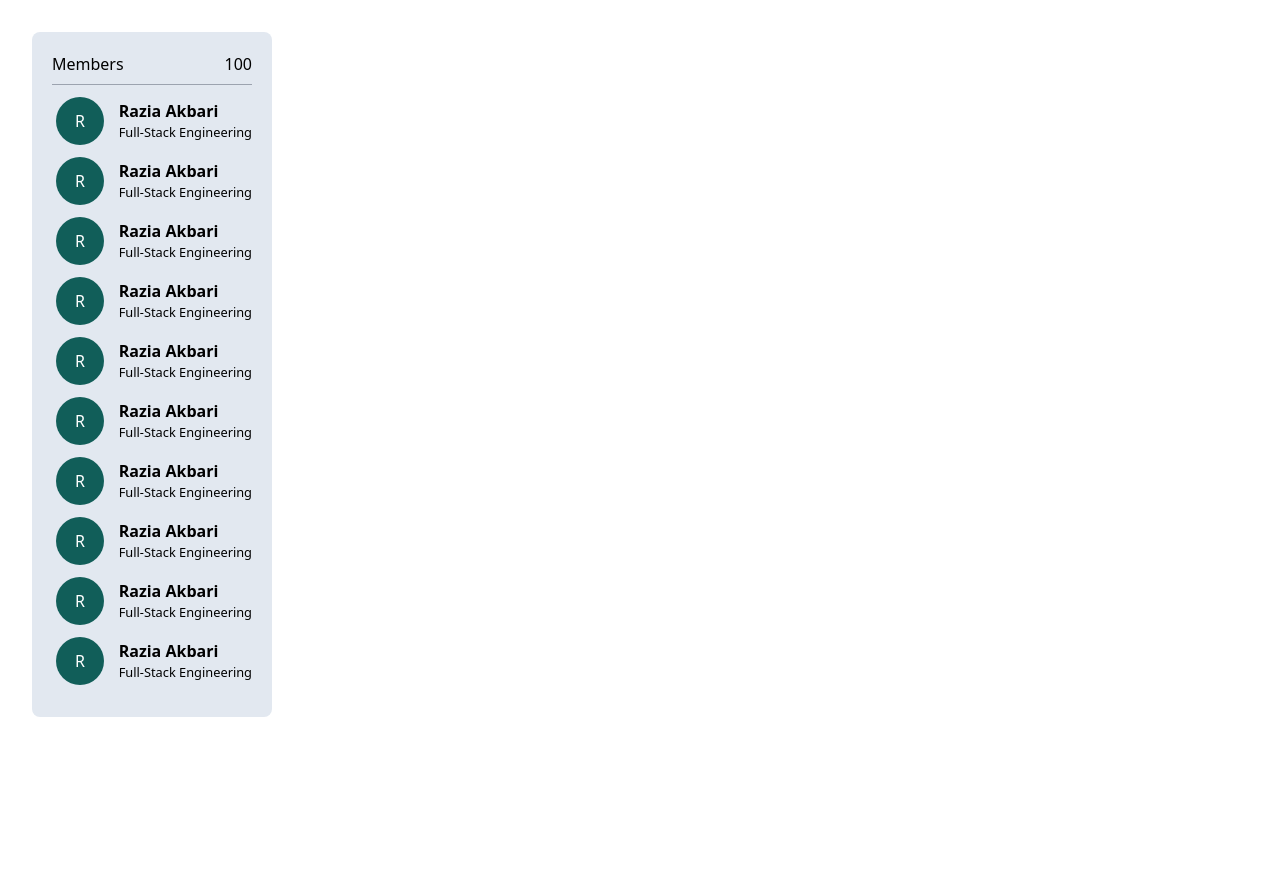
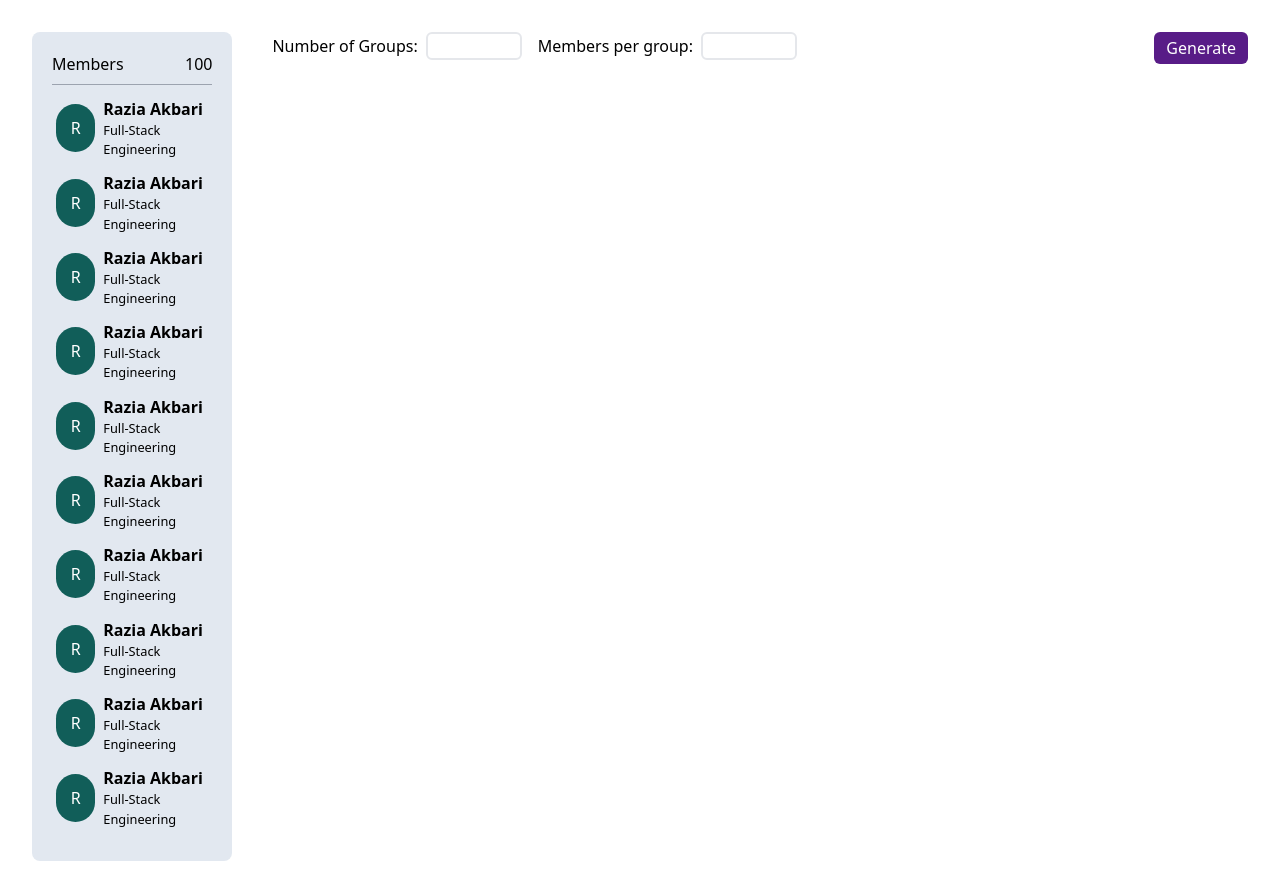
Before and after one commit to akbarirazia/Group-Study, a React (Vite) app: page / in a window 1280 px wide. Before the commit the page ends 800 px from the top, so only its background shows below. Built offline with nearby package versions, Linux system fonts and the light colour scheme.

Commit message:
input spaces were created

```diff
--- /dev/null
+++ b/src/components/InputBar.jsx
@@ -0,0 +1,35 @@
+import React from "react"
+
+function InputBar() {
+  return (
+    <div className="flex justify-between ">
+      <div className="flex gap-4">
+        <div>
+          <label htmlFor="group-num" className="me-2">
+            Number of Groups:
+          </label>
+          <input
+            type="text"
+            name="group-num"
+            className="w-24 border-2 rounded-md"
+          />
+        </div>
+        <div>
+          <label htmlFor="group-mem" className="me-2">
+            Members per group:
+          </label>
+          <input
+            type="text"
+            name="group-mem"
+            className="w-24 border-2 rounded-md"
+          />
+        </div>
+      </div>
+      <button className=" bg-purple-900 text-white py-1 px-3 rounded-md float-end">
+        Generate
+      </button>
+    </div>
+  )
+}
+
+export default InputBar
--- a/src/layout/Layout.jsx
+++ b/src/layout/Layout.jsx
@@ -1,10 +1,16 @@
 import React from "react"
 import MemberList from "../components/MemberList"
+import InputBar from "../components/InputBar"
 
 function Layout() {
   return (
-    <div className="p-8 ">
+    <div className="p-8 flex gap-10">
       <MemberList />
+      <div className="w-full">
+        <InputBar />
+        <div className="section-1"></div>
+        <div className="section-2"></div>
+      </div>
     </div>
   )
 }
```
